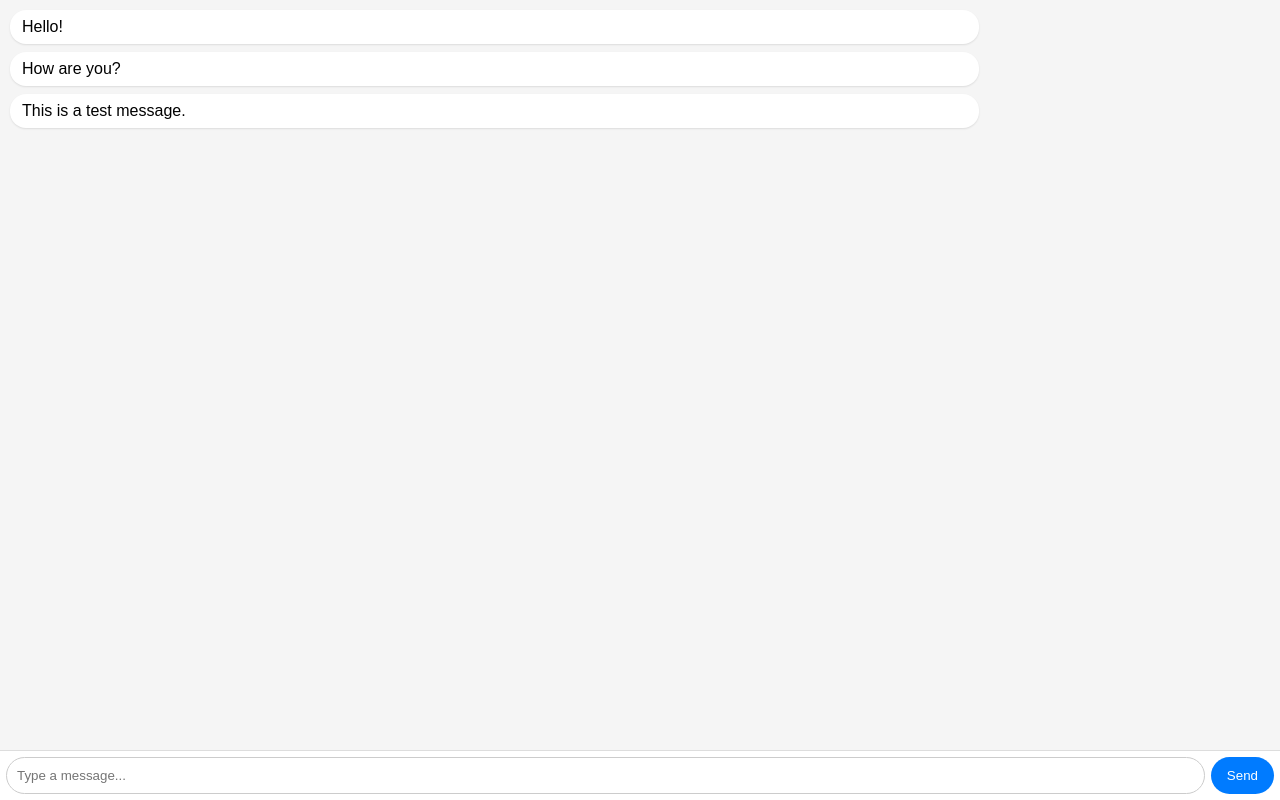
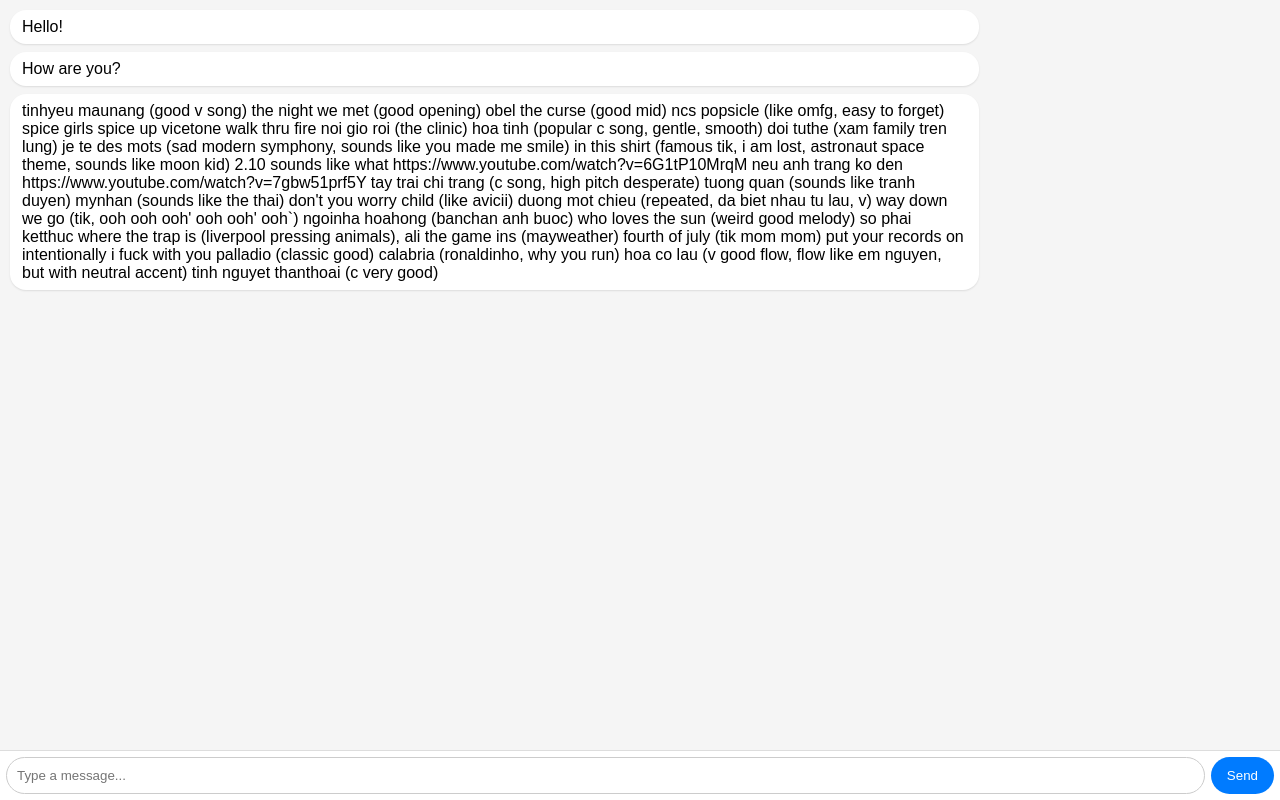
Before and after one commit to nguyenphujj/my-vite-app, a React (Vite) app: page / in a window 1280 px wide. Built offline with nearby package versions, Linux system fonts and the light colour scheme.

Commit message:
your message

```diff
--- a/src/App.jsx
+++ b/src/App.jsx
@@ -804,7 +804,7 @@
   const [messages, setMessages] = useState([
     "Hello!",
     "How are you?",
-    "This is a test message."
+    "tinhyeu maunang (good v song) the night we met (good opening) obel the curse (good mid) ncs popsicle (like omfg, easy to forget) spice girls spice up vicetone walk thru fire noi gio roi (the clinic) hoa tinh (popular c song, gentle, smooth) doi tuthe (xam family tren lung) je te des mots (sad modern symphony, sounds like you made me smile) in this shirt (famous tik, i am lost, astronaut space theme, sounds like moon kid) 2.10 sounds like what https://www.youtube.com/watch?v=6G1tP10MrqM neu anh trang ko den https://www.youtube.com/watch?v=7gbw51prf5Y tay trai chi trang (c song, high pitch desperate) tuong quan (sounds like tranh duyen) mynhan (sounds like the thai) don't you worry child (like avicii) duong mot chieu (repeated, da biet nhau tu lau, v) way down we go (tik, ooh ooh ooh' ooh ooh' ooh`) ngoinha hoahong (banchan anh buoc) who loves the sun (weird good melody) so phai ketthuc where the trap is (liverpool pressing animals), ali the game ins (mayweather) fourth of july (tik mom mom) put your records on intentionally i fuck with you palladio (classic good) calabria (ronaldinho, why you run) hoa co lau (v good flow, flow like em nguyen, but with neutral accent) tinh nguyet thanthoai (c very good)"
   ]);
   const [input, setInput] = useState("");
   const messagesEndRef = useRef(null);
@@ -834,7 +834,7 @@
   };
 
   return (
-    <div style={{minHeight: "100vh",minWidth: "100vw"}}>
+    <div>
       <style>{`
         .chat-container {
           height: calc(var(--vh, 1vh) * 100);
```
